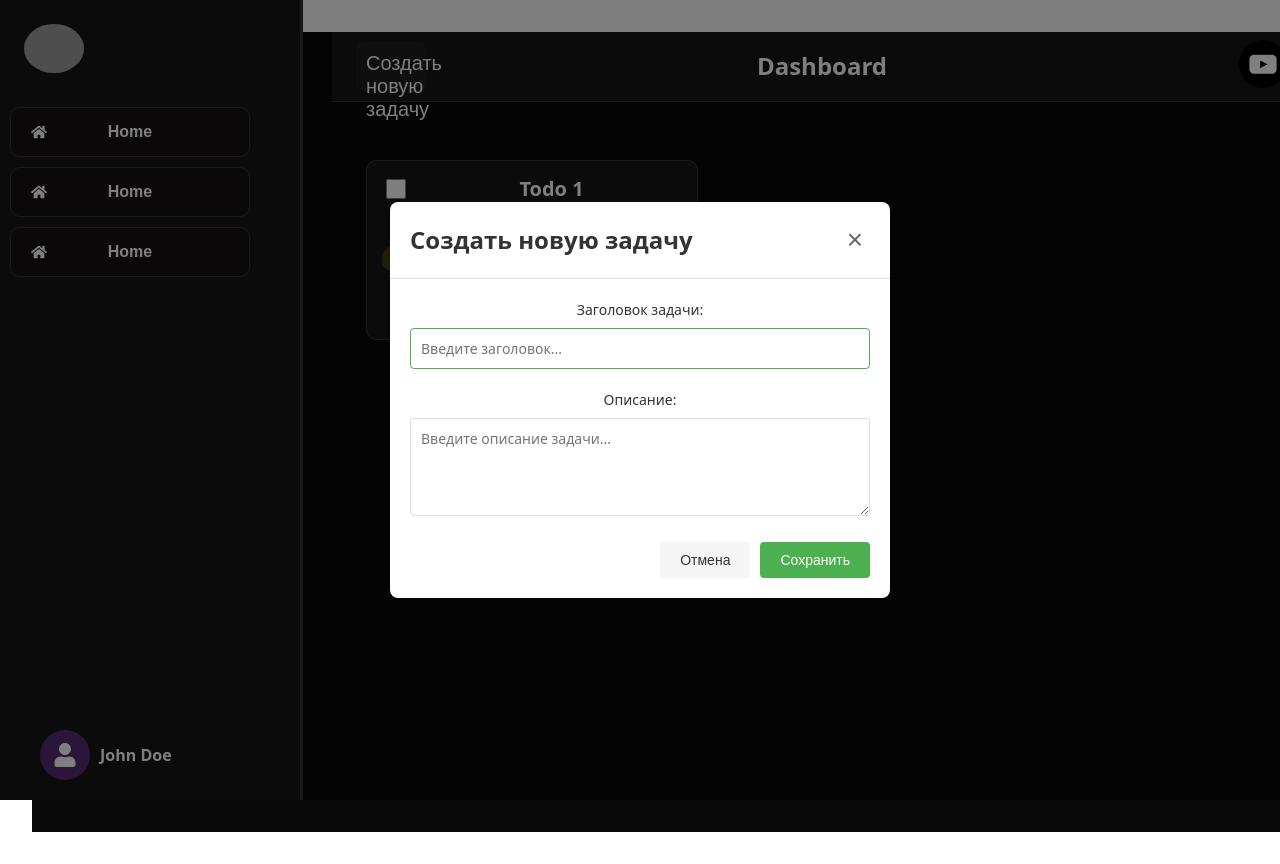
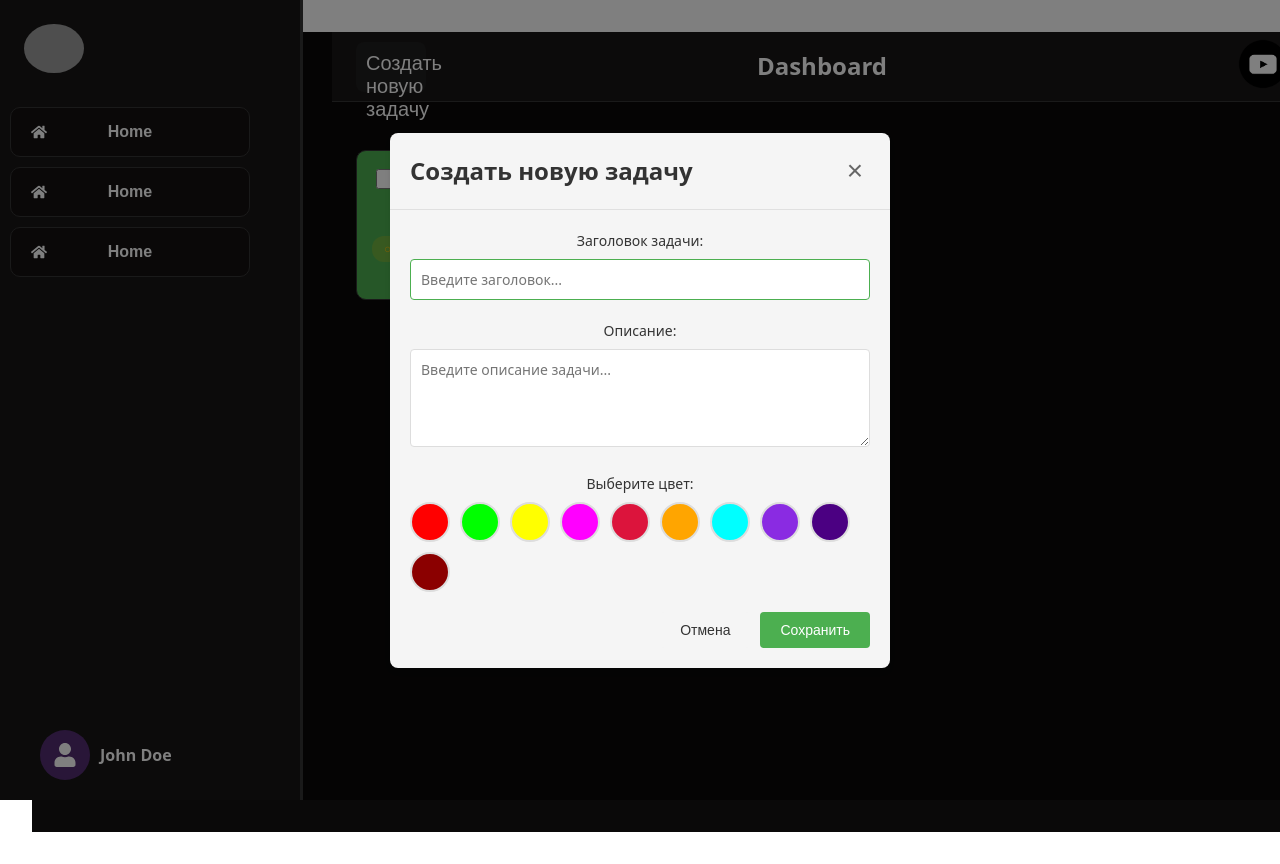
Before and after one commit to WOLFPAIR/project_hex, a React app in the folder frontend/: page / in a window 1280 px wide. Both pictures are taken after a click on the button "Создать новую задачу". Shown: the top 864 px of the page. Built offline with nearby package versions, Linux system fonts and the light colour scheme; grey boxes are pictures that could not be loaded; the HTML template or start-up script is replaced by a standard one.

Commit message:
добавил выбор цвета в тудушки то что сделала нейронка сделала так что тудушки не сливались больше потом исправила ошибки которые я допустил в цветах

```diff
--- a/frontend/src/components/to-dos/todo.css
+++ b/frontend/src/components/to-dos/todo.css
@@ -1,17 +1,18 @@
 .todo {
     width: 100%;
-    height: 100%;
+    min-height: 150px;
     background-color: var(--primary-700);
     border-radius: 10px;
     border: 1px solid var(--border-primary);
     padding: 15px;
-    margin: 10px;
+    margin: 0;
     font-size: 16px;
     font-weight: 600;
     color: var(--text-main);
     transition: var(--transition-normal);
     position: relative;
     cursor: pointer;
+    box-sizing: border-box;
 }
 
 .todo:hover {
--- a/frontend/src/components/to-dos/todo.tsx
+++ b/frontend/src/components/to-dos/todo.tsx
@@ -5,13 +5,16 @@ interface TodoProps extends TodoType {
     onToggleComplete: (id: string) => void;
 }
 
-export function Todo({ id, title, completed, description, onToggleComplete }: TodoProps) {
+export function Todo({ id, title, completed, description, color, onToggleComplete }: TodoProps) {
     const handleCheckboxChange = () => {
         onToggleComplete(id);
     };
 
     return (
-        <div className={`todo ${completed ? 'todo-completed' : ''}`}>
+        <div
+            className={`todo ${completed ? 'todo-completed' : ''}`}
+            style={{ backgroundColor: color }}
+        >
             <div className="todo-header">
                 <input
                     type="checkbox"
--- a/frontend/src/components/todo-modal/todo-modal.css
+++ b/frontend/src/components/todo-modal/todo-modal.css
@@ -14,7 +14,7 @@
 
 /* Само модальное окно */
 .modal-content {
-  background-color: white;
+  background-color: #f5f5f5;
   border-radius: 8px;
   padding: 0;
   width: 90%;
@@ -22,6 +22,7 @@
   box-shadow: 0 4px 6px rgba(0, 0, 0, 0.1);
   animation: modalAppear 0.3s ease-out;
 }
+
 
 @keyframes modalAppear {
   from {
@@ -109,6 +110,34 @@
   min-height: 80px;
 }
 
+/* Палитра цветов */
+.color-palette {
+  display: flex;
+  flex-wrap: wrap;
+  gap: 10px;
+}
+
+.color-button {
+  width: 40px;
+  height: 40px;
+  border: 2px solid #ddd;
+  border-radius: 50%;
+  cursor: pointer;
+  transition: all 0.2s;
+  padding: 0;
+}
+
+.color-button:hover {
+  transform: scale(1.1);
+  border-color: #333;
+}
+
+.color-button.selected {
+  border-color: #000;
+  border-width: 3px;
+  box-shadow: 0 0 0 2px rgba(0, 0, 0, 0.1);
+}
+
 /* Кнопки */
 .modal-buttons {
   display: flex;
--- a/frontend/src/components/todo-modal/todo-modal.tsx
+++ b/frontend/src/components/todo-modal/todo-modal.tsx
@@ -11,12 +11,26 @@ interface TodoModalProps {
 export function TodoModal({ isOpen, onClose, onSave }: TodoModalProps) {
   const [title, setTitle] = useState('');
   const [description, setDescription] = useState('');
+  const [selectedColor, setSelectedColor] = useState('#4CAF50')
+  const colors = [
+    '#ff0000',  // Яркий красный
+    '#00ff00',  // Яркий зеленый
+    '#ffff00',  // Яркий желтый
+    '#ff00ff',  // Яркий розовый/маджента
+    '#dc143c',  // Crimson
+    '#ffa500',  // Яркий оранжевый
+    '#00FFFF',  // Яркий голубой/cyan
+    '#8A2BE2',  // Яркий фиолетовый
+    '#4B0082',  // Индиго
+    '#8B0000'   // Темно-красный
+  ];
 
   // Очищаем форму когда модальное окно закрывается
   useEffect(() => {
     if (!isOpen) {
       setTitle('');
       setDescription('');
+      setSelectedColor('#4CAF50')
     }
   }, [isOpen]);
 
@@ -39,7 +53,8 @@ export function TodoModal({ isOpen, onClose, onSave }: TodoModalProps) {
       id: `todo-${Date.now()}-${Math.random().toString(36).substr(2, 9)}`, // Уникальный id
       title: title.trim(),
       description: description.trim(),
-      completed: false
+      completed: false,
+      color: selectedColor,
     };
 
     // Сохраняем и закрываем окно
@@ -83,6 +98,22 @@ export function TodoModal({ isOpen, onClose, onSave }: TodoModalProps) {
             />
           </div>
 
+          <div className="form-group">
+            <label>Выберите цвет:</label>
+            <div className="color-palette">
+              {colors.map((color, index) => (
+                <button
+                  key={index}
+                  type="button"
+                  style={{ backgroundColor: color }}
+                  onClick={() => setSelectedColor(color)}
+                  className={`color-button ${selectedColor === color ? 'selected' : ''}`}
+                >
+                </button>
+              ))}
+            </div>
+          </div>
+
           <div className="modal-buttons">
             <button type="button" onClick={handleCancel} className="btn-cancel">
               Отмена
--- a/frontend/src/pages/dashboard/dashboard.css
+++ b/frontend/src/pages/dashboard/dashboard.css
@@ -23,6 +23,8 @@
 .todo-list {
   margin-top: 24px;
   display: grid;
-  grid-template-columns: repeat(auto-fill, minmax(300px, 1fr));
+  grid-template-columns: repeat(auto-fill, minmax(250px, 1fr));
   gap: 16px;
+  width: 100%;
+  box-sizing: border-box;
 }
--- a/frontend/src/pages/dashboard/dashboard.tsx
+++ b/frontend/src/pages/dashboard/dashboard.tsx
@@ -9,8 +9,9 @@ import { TodoModal } from '../../components/todo-modal/todo-modal.tsx';
 
 export default function Dashboard() {
   const [todos, setTodos] = useState<TodoType[]>([
-    { id: '1', title: 'Todo 1', completed: false, description: 'Description 1' }
+    { id: '1', title: 'Todo 1', completed: false, description: 'Description 1', color: '#4CAF50' }
   ]);
+
 
   // Состояние для управления видимостью модального окна
   const [isModalOpen, setIsModalOpen] = useState(false);
@@ -55,6 +56,7 @@ export default function Dashboard() {
                 title={todo.title}
                 completed={todo.completed}
                 description={todo.description}
+                color={todo.color}
                 onToggleComplete={handleToggleComplete}
               />
             ))}
--- a/frontend/src/types/todo.ts
+++ b/frontend/src/types/todo.ts
@@ -3,4 +3,5 @@ export interface TodoType {
   title: string;
   completed: boolean;
   description: string;
+  color: string;
 }
```
